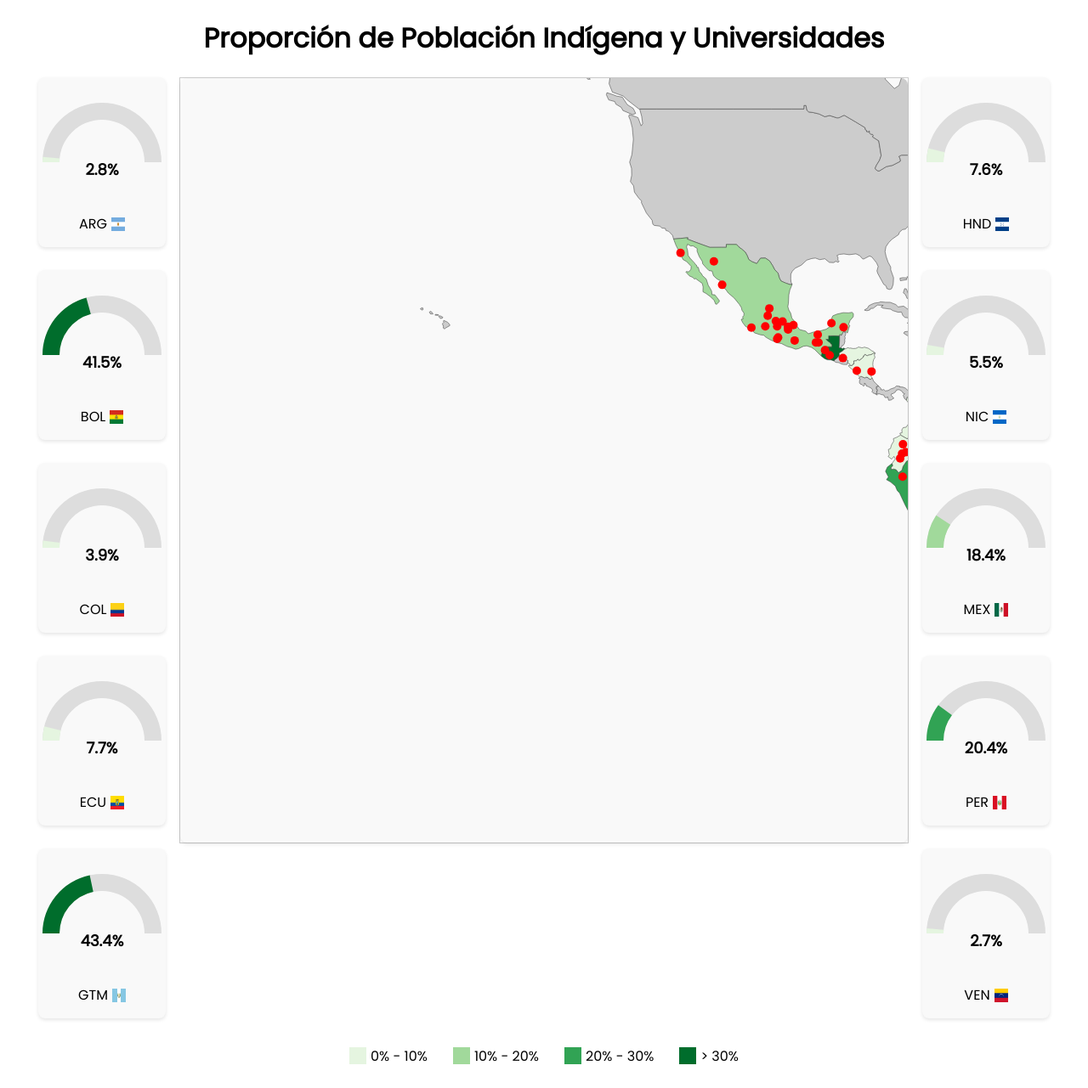
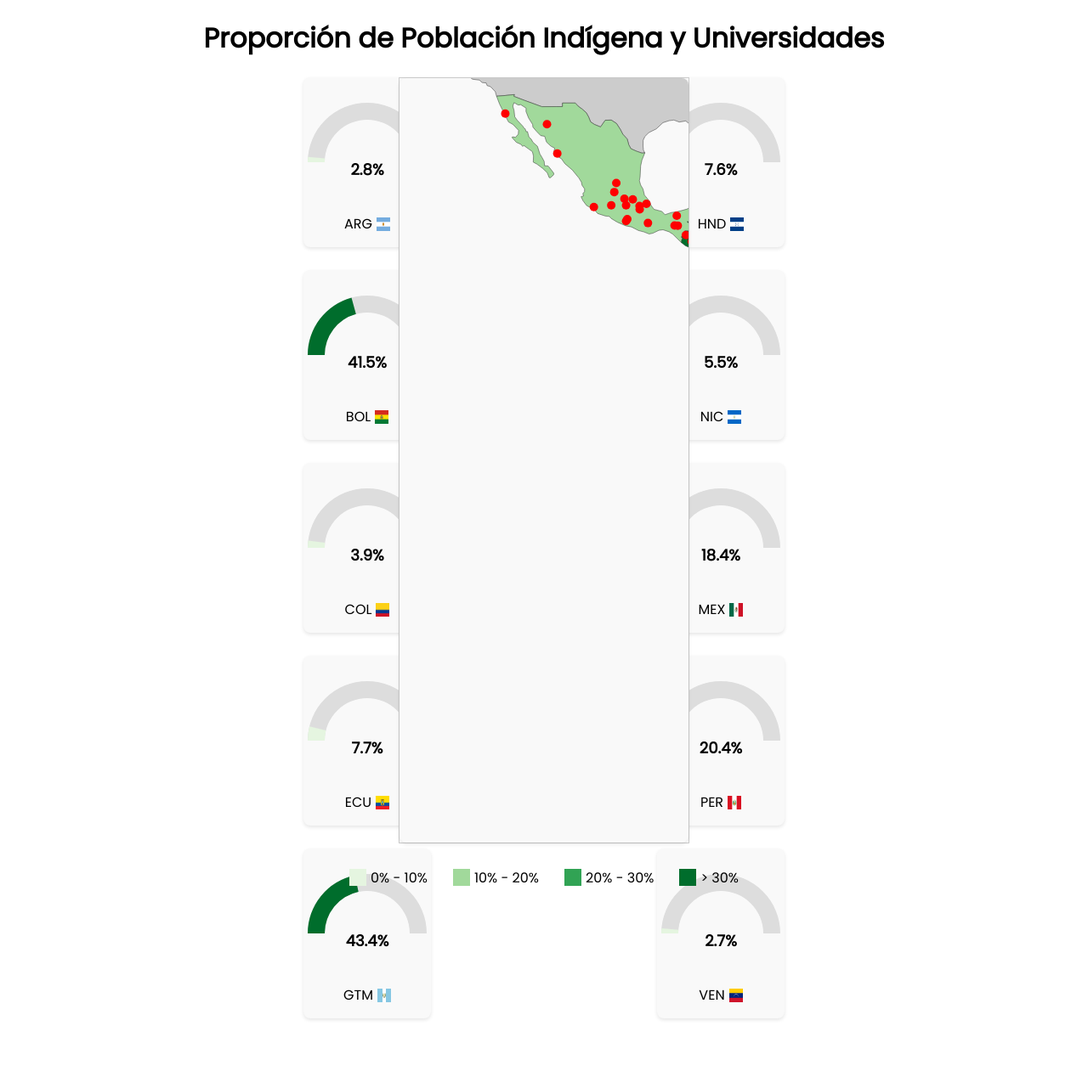
Before and after one commit to RodrigoMolinaAvila/mapviz, a Flask app: page / in a window 1280 px wide. Shown: the whole page at 85% size. After the commit the page ends 1201 px from the top, so only its background shows below. Run offline with Flask 3, Linux system fonts and the light colour scheme.

Commit message:
Adjust layout and map projection settings; modify widths and legend margin for improved display

```diff
--- a/mi proyecto/templates/index.html
+++ b/mi proyecto/templates/index.html
@@ -20,10 +20,10 @@
       display: flex;
       flex-direction: row;
       justify-content: space-between;
-      width: 100%;
+      width: 40%;
     }
     #map {
-      width: 70%;
+      width: 80%;
       height: 900px;
       border: 1px solid #ccc;
       position: relative;
@@ -42,7 +42,7 @@
       box-shadow: 0 2px 4px rgba(0, 0, 0, 0.1);
     }
     #legend {
-      margin-top: 20px;
+      margin-top: -190px;
       text-align: center;
       width: 70%;
       display: flex;
@@ -186,8 +186,8 @@
       .attr("height", "100%");
 
     const projection = d3.geoMercator()
-      .scale(400) // modificar para ajustar el tamaño y posición del mapa
-      .center([-100, -10])
+      .scale(500) // modificar para ajustar el tamaño y posición del mapa
+      .center([-50, -20])
       .translate([width / 2, height / 2]);
 
     const path = d3.geoPath().projection(projection);
```
Also changed, not shown: index.html (+5 -5 lines).
